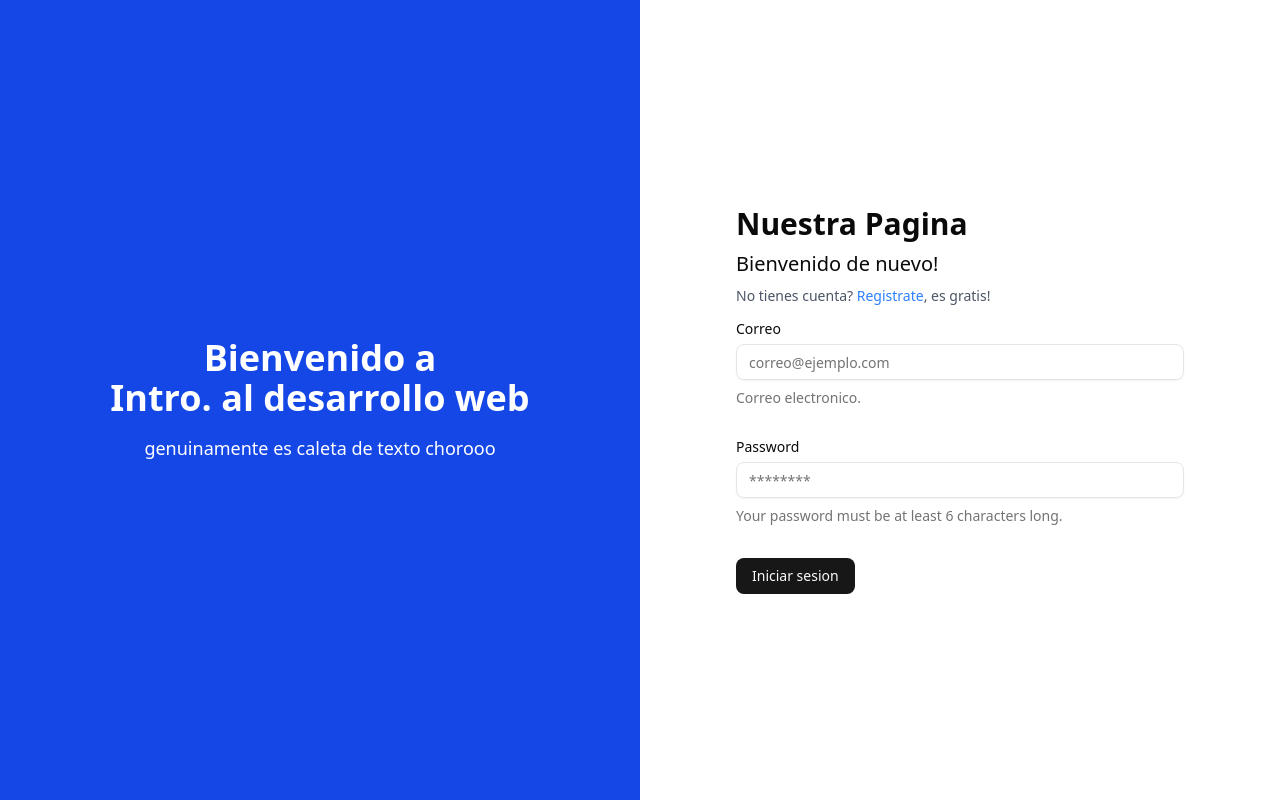
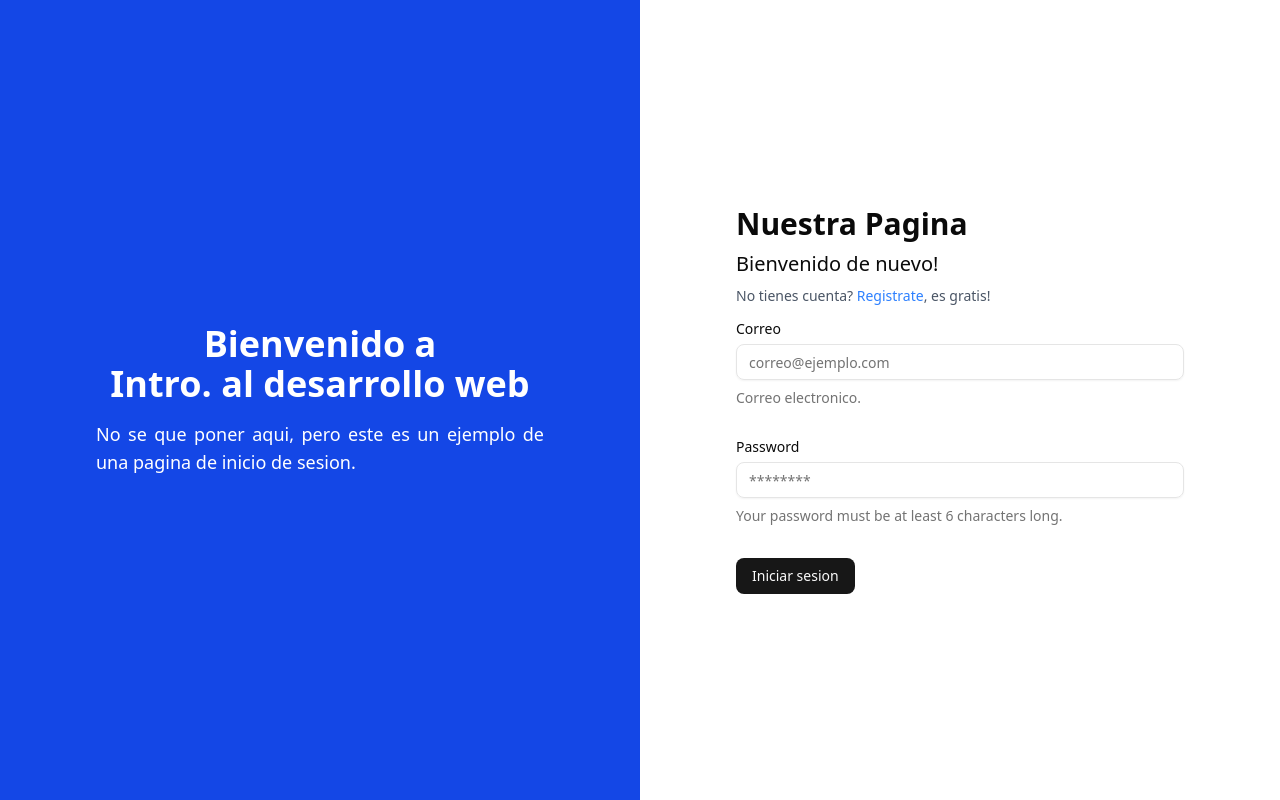
Before and after one commit to MPalavicino/taller2IDWM, a Next.js app: page /login in a window 1280 px wide. Built offline with nearby package versions, Linux system fonts and the light colour scheme; no server answers.

Commit message:
Feat: Create axios instance for API backend and update login page placeholder text

```diff
--- /dev/null
+++ b/src/clients/axios.tsx
@@ -0,0 +1,11 @@
+import axios from "axios";
+const apiBackend = axios.create({
+    baseURL: process.env.NEXT_PUBLIC_API_BACKEND_URL,
+    headers: {
+        "Content-Type": "application/json",
+
+    },
+    withCredentials: true,
+
+});
+export {apiBackend};
--- a/src/views/loginPage/LoginPage.tsx
+++ b/src/views/loginPage/LoginPage.tsx
@@ -56,7 +56,7 @@ export const LoginPage = () => {
                Bienvenido a <br className="hidden md:block"/> Intro. al desarrollo web
                 </h1>
                 <p className="text-base md:text-lg text-justify max-w-md">
-                    genuinamente es caleta de texto chorooo
+                    No se que poner aqui, pero este es un ejemplo de una pagina de inicio de sesion.
                 </p>
             </div>
 
```
